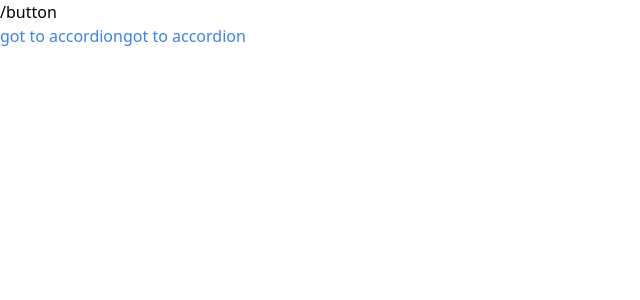
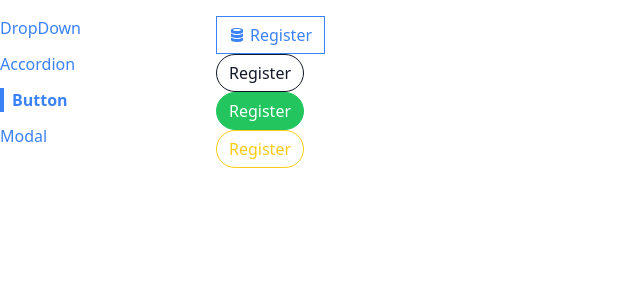
Before and after one commit to SenglayPann/React-comps, a React (Vite) app: page /button in a window 1280 px wide. Shown: the top 300 px of the page, without its empty margins (0-640 px from the left). Built offline with nearby package versions, Linux system fonts and the light colour scheme.

Commit message:
Finished section 14

```diff
--- a/index.html
+++ b/index.html
@@ -8,6 +8,7 @@
   </head>
   <body>
     <div id="root"></div>
+    <div id="modal-container"></div>
     <script type="module" src="/src/index.jsx"></script>
   </body>
 </html>
--- a/src/App.jsx
+++ b/src/App.jsx
@@ -1,24 +1,30 @@
-import Link from './components/Link';
 import Route from './components/Route';
+import SideBar from './components/SideBar';
 import AccordionPage from './pages/AccordionPage';
 import ButtonPage from './pages/ButtonPage';
+import DropDownPage from './pages/DropDownPage';
+import ModalPage from './pages/ModalPage';
 import './style/output.css';
 function App() {
 
   return (
-    <div>
-      <Link to="/accordion">got to accordion</Link>
-      <Link to="/dropdown">got to accordion</Link>
+    <div className='container mx-auto grid grid-cols-6 gap-4 mt-4'>
+      <SideBar />
       <div>
         <Route path="/accordion">
           <AccordionPage />
         </Route>
-        <Route path="/dropdown">
+        <Route path="/">
+          <DropDownPage />
+        </Route>
+        <Route path="/button">
           <ButtonPage />
+        </Route>
+        <Route path="/modal">
+          <ModalPage />
         </Route>
       </div>
     </div>
-
   )
 }
 
--- a/src/components/Link.jsx
+++ b/src/components/Link.jsx
@@ -1,9 +1,9 @@
 import classNames from "classnames";
 import useNavigationContext from "../hooks/useNavigationContext";
-function Link({ to, children }) {
-    const { navigate } = useNavigationContext();
+function Link({ to, className, activeClassName, children }) {
+    const { navigate, currentPath } = useNavigationContext();
 
-    const finalClassName = classNames('text-blue-500')
+    const finalClassName = classNames('text-blue-500', className, to === currentPath && activeClassName )
     const handleClick = (e) => {
         if (e.metaKey || e.ctrlKey) {
             return;
@@ -13,7 +13,7 @@ function Link({ to, children }) {
         navigate(to);
     }
 
-    return <a className={ finalClassName} href={ to } onClick={handleClick}>{children}</a>
+    return <a className={finalClassName} href={ to } onClick={handleClick}>{children}</a>
 }
 
 export default Link
--- /dev/null
+++ b/src/components/Modal.jsx
@@ -0,0 +1,28 @@
+import ReactDOM from 'react-dom'
+import Button from "./Button"
+import { useEffect } from 'react';
+function Modal({ children, value, onChange, actionBar }) {
+    useEffect(() => {
+        document.body.classList.add('overflow-hidden');
+
+        return () => {
+            document.body.classList.remove('overflow-hidden')
+        }
+    }, [])
+
+    return ReactDOM.createPortal(
+        <div>
+            <div className=" fixed inset-0 bg-gray-300 opacity-80" onClick={() => onChange(value)}></div>
+            <div className=" fixed inset-40 p-10 bg-white">
+                <div className='flex h-full flex-col justify-between'>
+                    {children}
+                    <div className='flex justify-end'>{actionBar}</div>
+                </div>
+            </div>
+        </div>,
+
+        document.querySelector('#modal-container')
+    );
+}
+
+export default Modal
--- /dev/null
+++ b/src/components/SideBar.jsx
@@ -0,0 +1,29 @@
+import Link from "./Link"
+function SideBar() {
+    const links = [
+        {
+            label: 'DropDown', path: '/'
+        },
+        {
+            label: 'Accordion', path: '/accordion'
+        },
+        {
+            label: 'Button', path: '/button'
+        },
+        {
+            label: 'Modal', path: '/modal'
+        },
+    ]
+
+    const renderedLinks = links.map(link => {
+        return <Link className={'mb-3'} activeClassName={'font-bold border-l-4 border-blue-500 pl-2'} key={link.label} to={link.path}>{link.label}</Link>
+    })
+
+    return (
+        <div className="sticky top-0 overflow-y-scroll flex flex-col">
+            {renderedLinks}
+        </div>
+    )
+}
+
+export default SideBar
--- a/src/context/navigation.jsx
+++ b/src/context/navigation.jsx
@@ -27,7 +27,6 @@ const NavigationProvider = ({ children }) => {
 
     return (
         <NavigationContext.Provider value={ { currentPath, navigate } }>
-            { currentPath }
             { children }
         </NavigationContext.Provider>
     )
--- /dev/null
+++ b/src/pages/ModalPage.jsx
@@ -0,0 +1,23 @@
+import Modal from "../components/Modal";
+import Button from "../components/Button";
+import { useState } from "react";
+function ModalPage() {
+    const [showModal, setShowModal] = useState(false);
+
+    const handleClose = (currentState) => {
+        setShowModal((currentState) => !currentState);
+    }
+
+    const modal = <Modal onChange={handleClose} value={showModal} actionBar={<Button primary onClick={() => handleClose(showModal)} >I accept</Button>}>
+            <p>Here is an important agreement for you to accept</p>
+        </Modal>
+
+    return (
+        <div className="relative">
+            <Button onClick={ handleClose } primary>Open Modal</Button>
+            {showModal && modal}
+        </div>
+    )
+}
+
+export default ModalPage
--- a/src/style/output.css
+++ b/src/style/output.css
@@ -554,6 +554,44 @@ video {
   --tw-contain-style:  ;
 }
 
+.container {
+  width: 100%;
+}
+
+@media (min-width: 640px) {
+  .container {
+    max-width: 640px;
+  }
+}
+
+@media (min-width: 768px) {
+  .container {
+    max-width: 768px;
+  }
+}
+
+@media (min-width: 1024px) {
+  .container {
+    max-width: 1024px;
+  }
+}
+
+@media (min-width: 1280px) {
+  .container {
+    max-width: 1280px;
+  }
+}
+
+@media (min-width: 1536px) {
+  .container {
+    max-width: 1536px;
+  }
+}
+
+.fixed {
+  position: fixed;
+}
+
 .absolute {
   position: absolute;
 }
@@ -562,12 +600,53 @@ video {
   position: relative;
 }
 
+.sticky {
+  position: sticky;
+}
+
+.inset-0 {
+  inset: 0px;
+}
+
+.inset-40 {
+  inset: 10rem;
+}
+
+.top-0 {
+  top: 0px;
+}
+
 .top-full {
   top: 100%;
 }
 
+.mx-auto {
+  margin-left: auto;
+  margin-right: auto;
+}
+
+.mb-3 {
+  margin-bottom: 0.75rem;
+}
+
+.mt-4 {
+  margin-top: 1rem;
+}
+
 .flex {
   display: flex;
+}
+
+.grid {
+  display: grid;
+}
+
+.h-full {
+  height: 100%;
+}
+
+.max-h-full {
+  max-height: 100%;
 }
 
 .w-48 {
@@ -582,12 +661,40 @@ video {
   cursor: pointer;
 }
 
+.grid-cols-6 {
+  grid-template-columns: repeat(6, minmax(0, 1fr));
+}
+
+.flex-col {
+  flex-direction: column;
+}
+
+.items-end {
+  align-items: flex-end;
+}
+
 .items-center {
   align-items: center;
 }
 
+.justify-end {
+  justify-content: flex-end;
+}
+
 .justify-between {
   justify-content: space-between;
+}
+
+.gap-4 {
+  gap: 1rem;
+}
+
+.overflow-hidden {
+  overflow: hidden;
+}
+
+.overflow-y-scroll {
+  overflow-y: scroll;
 }
 
 .rounded {
@@ -609,6 +716,10 @@ video {
 
 .border-b {
   border-bottom-width: 1px;
+}
+
+.border-l-4 {
+  border-left-width: 4px;
 }
 
 .border-t {
@@ -645,6 +756,11 @@ video {
   background-color: rgb(59 130 246 / var(--tw-bg-opacity));
 }
 
+.bg-gray-300 {
+  --tw-bg-opacity: 1;
+  background-color: rgb(209 213 219 / var(--tw-bg-opacity));
+}
+
 .bg-gray-50 {
   --tw-bg-opacity: 1;
   background-color: rgb(249 250 251 / var(--tw-bg-opacity));
@@ -679,6 +795,10 @@ video {
   padding: 0.25rem;
 }
 
+.p-10 {
+  padding: 2.5rem;
+}
+
 .p-3 {
   padding: 0.75rem;
 }
@@ -695,6 +815,14 @@ video {
 .py-1\.5 {
   padding-top: 0.375rem;
   padding-bottom: 0.375rem;
+}
+
+.pl-2 {
+  padding-left: 0.5rem;
+}
+
+.font-bold {
+  font-weight: 700;
 }
 
 .text-blue-500 {
@@ -727,6 +855,10 @@ video {
   color: rgb(250 204 21 / var(--tw-text-opacity));
 }
 
+.opacity-80 {
+  opacity: 0.8;
+}
+
 .shadow {
   --tw-shadow: 0 1px 3px 0 rgb(0 0 0 / 0.1), 0 1px 2px -1px rgb(0 0 0 / 0.1);
   --tw-shadow-colored: 0 1px 3px 0 var(--tw-shadow-color), 0 1px 2px -1px var(--tw-shadow-color);
```
